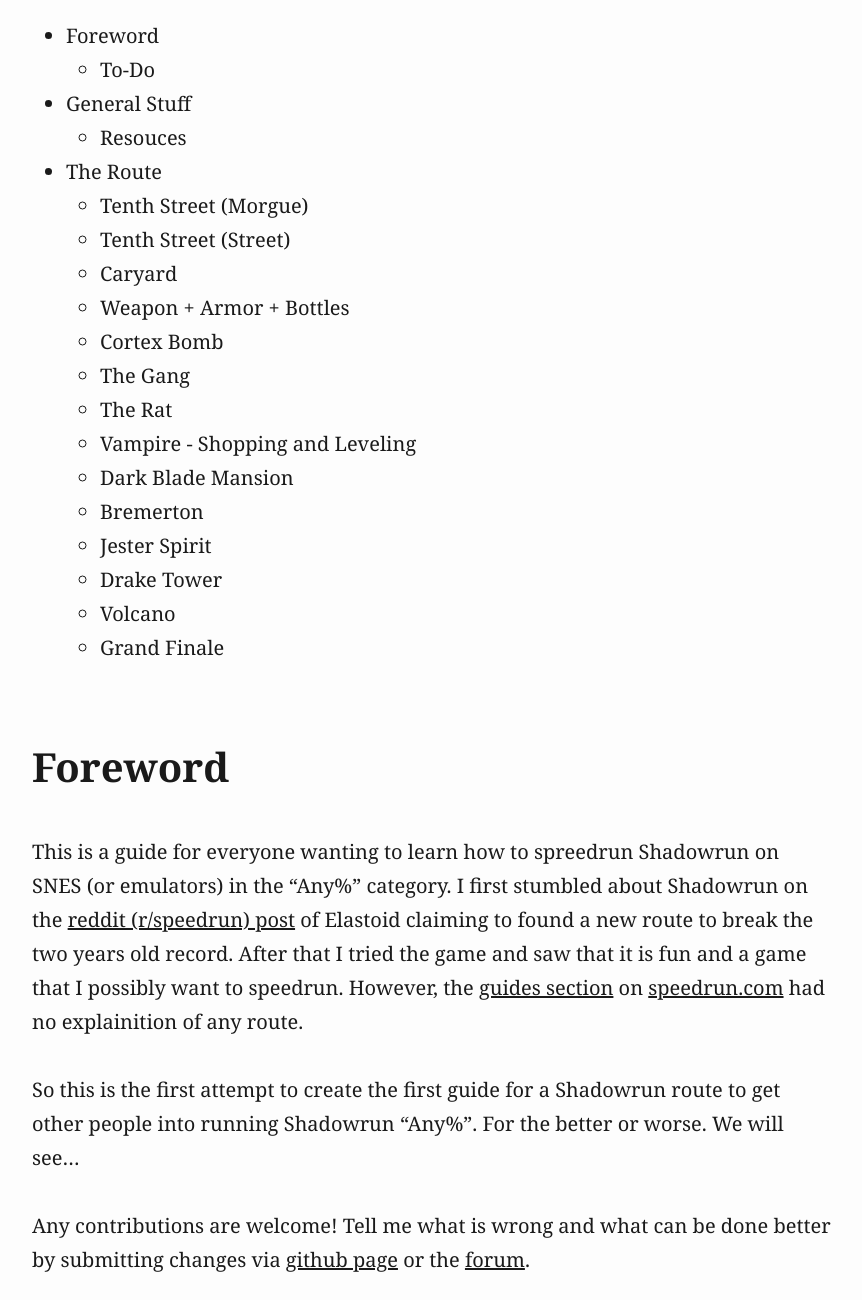
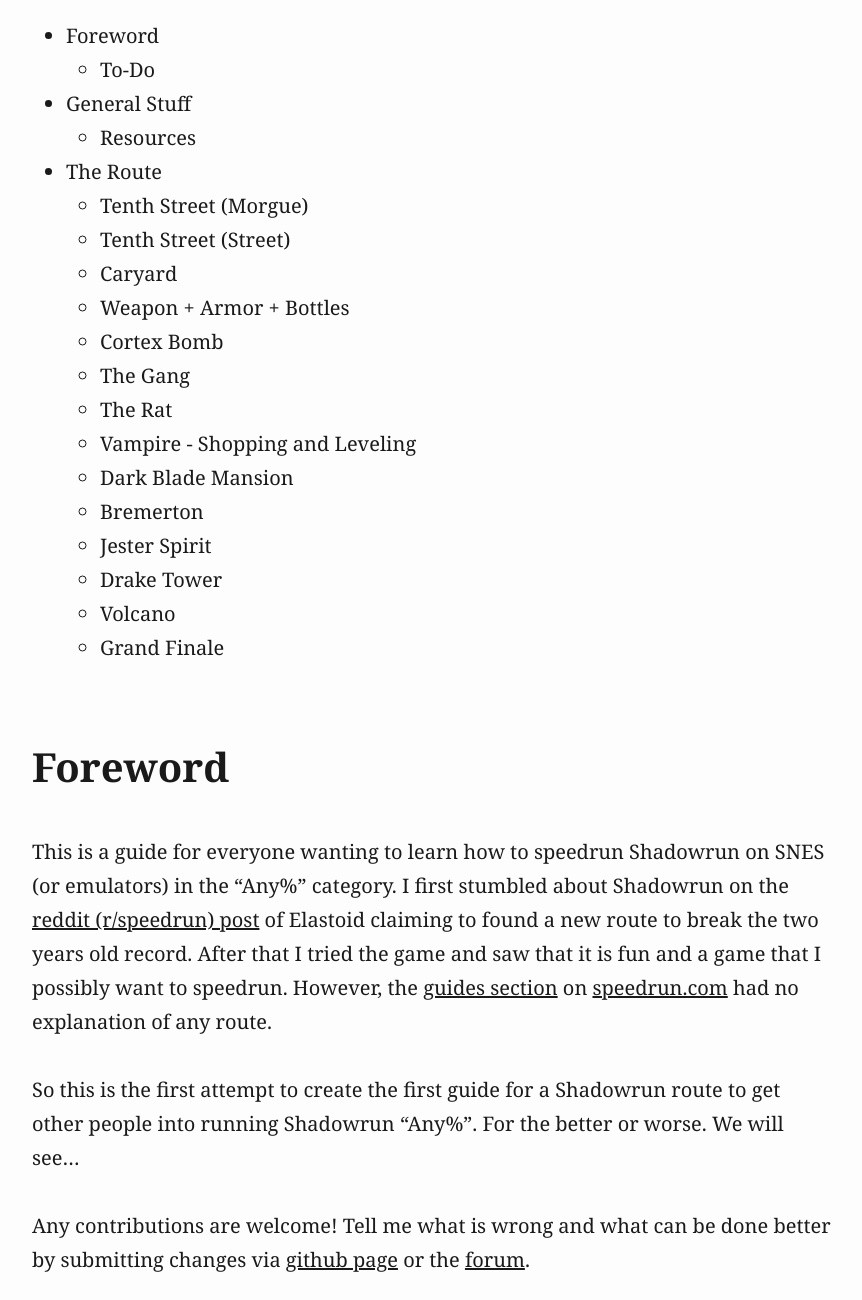
Before and after one commit to glitchedDoku/shadowrun_snes_notes, a plain HTML site: page index.html in a window 1280 px wide. Shown: the part 440-1740 px from the top of the page, without its empty margins (208-1070 px from the left). Drawn offline with Linux system fonts and the light colour scheme.

Commit message:
further typos found

```diff
--- a/index.html
+++ b/index.html
@@ -139,7 +139,7 @@
 </ul></li>
 <li><a href="#general-stuff">General Stuff</a>
 <ul>
-<li><a href="#resouces">Resouces</a></li>
+<li><a href="#resources">Resources</a></li>
 </ul></li>
 <li><a href="#the-route">The Route</a>
 <ul>
@@ -161,7 +161,7 @@
 </ul>
 </nav>
 <h1 id="foreword">Foreword</h1>
-<p>This is a guide for everyone wanting to learn how to spreedrun Shadowrun on SNES (or emulators) in the “Any%” category. I first stumbled about Shadowrun on the <a href="https://www.reddit.com/r/speedrun/comments/iwx2ce/shadowrun_snes_any_in_11544/">reddit (r/speedrun) post</a> of Elastoid claiming to found a new route to break the two years old record. After that I tried the game and saw that it is fun and a game that I possibly want to speedrun. However, the <a href="https://www.speedrun.com/shadowrun_snes/guides">guides section</a> on <a href="https://www.speedrun.com">speedrun.com</a> had no explainition of any route.</p>
+<p>This is a guide for everyone wanting to learn how to speedrun Shadowrun on SNES (or emulators) in the “Any%” category. I first stumbled about Shadowrun on the <a href="https://www.reddit.com/r/speedrun/comments/iwx2ce/shadowrun_snes_any_in_11544/">reddit (r/speedrun) post</a> of Elastoid claiming to found a new route to break the two years old record. After that I tried the game and saw that it is fun and a game that I possibly want to speedrun. However, the <a href="https://www.speedrun.com/shadowrun_snes/guides">guides section</a> on <a href="https://www.speedrun.com">speedrun.com</a> had no explanation of any route.</p>
 <p>So this is the first attempt to create the first guide for a Shadowrun route to get other people into running Shadowrun “Any%”. For the better or worse. We will see…</p>
 <p>Any contributions are welcome! Tell me what is wrong and what can be done better by submitting changes via <a href="https://github.com/glitchedDoku/shadowrun_snes_notes">github page</a> or the <a href="https://www.speedrun.com/shadowrun_snes/thread/rpdxf">forum</a>.</p>
 <p><strong>Disclaimer</strong>: This is a work in progress document. While writing this route guide <a href="https://www.twitch.tv/elastoid">Elastoid</a> broke the <a href="https://www.twitch.tv/videos/757197125">world record again</a>. The route for both records should be the same (Is this really true?).</p>
@@ -193,7 +193,7 @@
 </ul>
 <hr />
 <h1 id="general-stuff">General Stuff</h1>
-<h2 id="resouces">Resouces</h2>
+<h2 id="resources">Resources</h2>
 <h3 id="casual">Casual</h3>
 <ul>
 <li><a href="https://gamefaqs.gamespot.com/snes/588651-shadowrun/faqs/19826">Guide and Walkthrough by Admiral</a>
```
Also changed, not shown: 1 other file.
